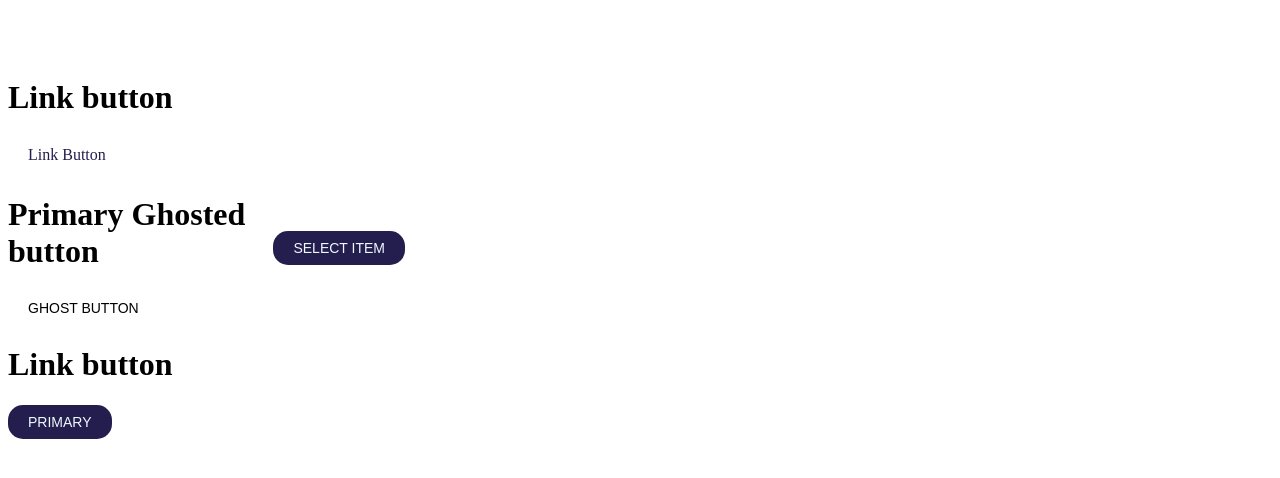
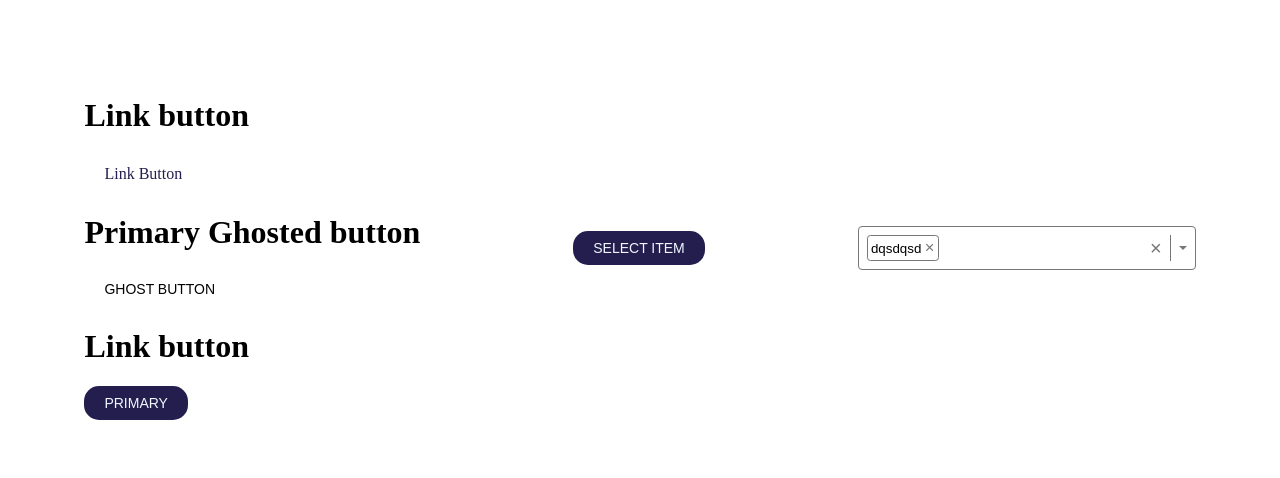
Before and after one commit to gasmighassen/custom_components, a React (Create React App) app: page / in a window 1280 px wide. Shown: the top 478 px of the page. Built offline with nearby package versions, Linux system fonts and the light colour scheme.

Commit message:
select component

```diff
--- a/src/App.tsx
+++ b/src/App.tsx
@@ -1,15 +1,28 @@
-import React from "react";
+import React, { useState } from "react";
 import ButtonGm from "./buttons/ButtonGm";
-import { RightOutlined } from "@ant-design/icons";
 import "./_dist/App.css";
-
-import { data } from "./data/data";
 import DropDownBtn from "./dropDown/DropDownBtn";
 import DropDownItems from "./dropDown/DropDownItems";
+import SelectGm, { Option } from "./Select/SelectGm";
+
+
+
+
 function App() {
+  const targets = [
+    { value: "dqsd", label: "dqsdqsd" },
+    { value: "dqsdqs", label: "qsdqsdqsd" },
+    { value: "dqsdqsd", label: "sqdqsdq" },
+    { value: "qsdqsd", label: "qsdqsd" },
+    { value: "dqsdq", label: "dqsdqsd" },
+    { value: "qsdqsd", label: "dqsdqsd" },
+    { value: "es2dqsdqs", label: "dqsdqsd" },
+  ];
   const test = () => {
     console.log("tested");
   };
+  const [value, setValue] = useState<Option[]>([targets[0]]);
+
   return (
     <div className="App">
       <div className="buttons-container">
@@ -40,6 +53,13 @@ function App() {
         <DropDownItems>Lorem, ipsum dolor.</DropDownItems>
         <DropDownItems>Lorem ipsum dolor sit amet consectetur.</DropDownItems>
       </DropDownBtn>
+
+      <SelectGm
+        options={targets}
+        multiple
+        value={value}
+        onChange={(option) => setValue(option)}
+      />
     </div>
   );
 }
--- /dev/null
+++ b/src/Select/SelectGm.tsx
@@ -0,0 +1,104 @@
+import React, { useEffect, useState } from "react";
+import "../_dist/SelectGm.css";
+
+export type Option = {
+  value: string;
+  label: string;
+};
+type MultipleSelectProps = {
+  multiple: true;
+  value: Option[];
+  onChange: (value: Option[]) => void;
+};
+
+type SingleSelectProps = {
+  multiple: false;
+  value: Option;
+  onChange: (value: Option | undefined) => void;
+};
+type Props = {
+  options: Option[];
+} & (SingleSelectProps | MultipleSelectProps);
+const SelectGm = ({ multiple, value, onChange, options }: Props) => {
+  const [show, setShow] = useState(false);
+  const [highlightedIndex, setHighlightedIndex] = useState(0);
+  function clearOptions() {
+    multiple ? onChange([]) : onChange(undefined);
+  }
+
+  function selectOption(option: Option) {
+    if (multiple) {
+      if (value.includes(option)) {
+        onChange(value.filter((o) => o !== option));
+      } else {
+        onChange([...value, option]);
+      }
+    } else {
+      if (option !== value) onChange(option);
+    }
+  }
+
+  function isOptionSelected(option: Option) {
+    return multiple ? value.includes(option) : option === value;
+  }
+
+  useEffect(() => {
+    if (show) setHighlightedIndex(0);
+  }, [show]);
+  return (
+    <div
+      className="sl-container"
+      onBlur={() => setShow(false)}
+      onClick={() => setShow((prev) => !prev)}
+    >
+      <span className="sl-value">
+        {multiple
+          ? value.map((v, i) => (
+              <button
+                key={i}
+                onClick={(e) => {
+                  e.stopPropagation();
+                  selectOption(v);
+                }}
+                className="option-badge"
+              >
+                {v.label}
+                <span className="remove-btn">&times;</span>
+              </button>
+            ))
+          : value.label}
+      </span>
+      <button
+        className="clear-btn"
+        onClick={(e) => {
+          e.stopPropagation();
+          clearOptions();
+        }}
+      >
+        &times;
+      </button>
+      <div className="sl-divider"></div>
+      <div className="sl-caret"></div>
+      <ul className={`sl-options ${show ? "show" : ""}`}>
+        {options.map((option, index) => (
+          <li
+            onClick={(e) => {
+              e.stopPropagation();
+              selectOption(option);
+              setShow(false);
+            }}
+            onMouseEnter={() => setHighlightedIndex(index)}
+            key={index}
+            className={`option ${isOptionSelected(option) ? "selected" : ""} ${
+              index === highlightedIndex ? "highlighted" : ""
+            }`}
+          >
+            {option.label}
+          </li>
+        ))}
+      </ul>
+    </div>
+  );
+};
+
+export default SelectGm;
--- a/src/_dist/DropDownBtn.css
+++ b/src/_dist/DropDownBtn.css
@@ -7,11 +7,11 @@
   100% {
     opacity: 1;
     top: 100%;
-    left: 3%;
+    left: 11%;
   }
 }
 .dd-container {
-  width: 100%;
+  width: max-content;
   height: 100%;
   display: flex;
   align-items: center;
@@ -22,13 +22,13 @@
   height: max-content;
 }
 .list-items {
-  width: 100%;
+  width: max-content;
   list-style: none;
   padding: 0;
   margin: 1%;
   position: absolute;
   top: 100%;
-  left: 3%;
+  left: 11%;
   z-index: 9;
   animation: slideDown 700ms ease-in-out;
 }
--- /dev/null
+++ b/src/_dist/SelectGm.css
@@ -0,0 +1,91 @@
+.sl-container {
+  position: relative;
+  width: 20em;
+  min-height: 1.5em;
+  border: 0.05em solid #777;
+  display: flex;
+  align-items: center;
+  gap: 0.5em;
+  padding: 0.5em;
+  border-radius: 0.25em;
+  outline: none;
+}
+.sl-value {
+  flex-grow: 1;
+  display: flex;
+  gap: 0.5em;
+  flex-wrap: wrap;
+}
+.clear-btn {
+  background: none;
+  color: #777;
+  border: none;
+  outline: none;
+  cursor: pointer;
+  padding: 0;
+  font-size: 1.25em;
+}
+.sl-divider {
+  background-color: #777;
+  align-self: stretch;
+  width: 0.05em;
+}
+.sl-caret {
+  translate: 0 25%;
+  border: 0.25em solid transparent;
+  border-top-color: #777;
+}
+.sl-options {
+  position: absolute;
+  margin: 0;
+  padding: 0;
+  list-style: none;
+  display: none;
+  max-height: 15em;
+  overflow-y: auto;
+  border: 0.05em solid #777;
+  border-radius: 0.25em;
+  width: 100%;
+  left: 0;
+  top: calc(100% + 0.25em);
+  background-color: white;
+  z-index: 100;
+}
+.sl-options.show {
+  display: block;
+}
+.option {
+  padding: 0.25em 0.5em;
+  cursor: pointer;
+}
+.option.selected {
+  background-color: hsl(200, 100%, 70%);
+}
+.option.highlighted {
+  background-color: hsl(200, 100%, 50%);
+  color: white;
+}
+.option-badge {
+  display: flex;
+  align-items: center;
+  border: 0.05em solid #777;
+  border-radius: 0.25em;
+  padding: 0.15em 0.25em;
+  gap: 0.25em;
+  cursor: pointer;
+  background: none;
+  outline: none;
+}
+.option-badge:hover,
+.option-badge:focus {
+  background-color: hsl(0, 100%, 90%);
+  border-color: hsl(0, 100%, 50%);
+}
+.option-badge:hover > .remove-btn,
+.option-badge:focus > .remove-btn {
+  color: hsl(0, 100%, 50%);
+}
+.option-badge > .remove-btn {
+  font-size: 1.25em;
+  color: #777;
+}
--- a/src/assets/DropDownBtn.less
+++ b/src/assets/DropDownBtn.less
@@ -8,12 +8,12 @@
   100% {
     opacity: 1;
     top: 100%;
-    left: 3%;
+    left: 11%;
   }
 }
 
 .dd-container {
-  width: 100%;
+  width: max-content;
   height: 100%;
   display: flex;
   align-items: center;
@@ -24,13 +24,13 @@
   height: max-content;
 }
 .list-items {
-  width: 100%;
+  width: max-content;
   list-style: none;
   padding: 0;
   margin: 1%;
   position: absolute;
   top: 100%;
-  left: 3%;
+  left: 11%;
   z-index: 9;
   animation: slideDown 700ms ease-in-out;
 }
--- /dev/null
+++ b/src/assets/SelectGm.less
@@ -0,0 +1,97 @@
+.sl-container {
+  position: relative;
+  width: 20em;
+  min-height: 1.5em;
+  border: 0.05em solid #777;
+  display: flex;
+  align-items: center;
+  gap: 0.5em;
+  padding: 0.5em;
+  border-radius: 0.25em;
+  outline: none;
+}
+.sl-value {
+  flex-grow: 1;
+  display: flex;
+  gap: 0.5em;
+  flex-wrap: wrap;
+}
+.clear-btn {
+  background: none;
+  color: #777;
+  border: none;
+  outline: none;
+  cursor: pointer;
+  padding: 0;
+  font-size: 1.25em;
+}
+.sl-divider {
+  background-color: #777;
+  align-self: stretch;
+  width: 0.05em;
+}
+
+.sl-caret {
+  translate: 0 25%;
+  border: 0.25em solid transparent;
+  border-top-color: #777;
+}
+.sl-options {
+  position: absolute;
+  margin: 0;
+  padding: 0;
+  list-style: none;
+  display: none;
+  max-height: 15em;
+  overflow-y: auto;
+  border: 0.05em solid #777;
+  border-radius: 0.25em;
+  width: 100%;
+  left: 0;
+  top: calc(100% + 0.25em);
+  background-color: white;
+  z-index: 100;
+}
+.sl-options.show {
+  display: block;
+}
+.option {
+  padding: 0.25em 0.5em;
+  cursor: pointer;
+}
+
+.option.selected {
+  background-color: hsl(200, 100%, 70%);
+}
+
+.option.highlighted {
+  background-color: hsl(200, 100%, 50%);
+  color: white;
+}
+.option-badge {
+  display: flex;
+  align-items: center;
+  border: 0.05em solid #777;
+  border-radius: 0.25em;
+  padding: 0.15em 0.25em;
+  gap: 0.25em;
+  cursor: pointer;
+  background: none;
+  outline: none;
+}
+
+.option-badge:hover,
+.option-badge:focus {
+  background-color: hsl(0, 100%, 90%);
+  border-color: hsl(0, 100%, 50%);
+}
+
+.option-badge:hover > .remove-btn,
+.option-badge:focus > .remove-btn {
+  color: hsl(0, 100%, 50%);
+}
+
+.option-badge > .remove-btn {
+  font-size: 1.25em;
+  color: #777;
+}
--- /dev/null
+++ b/webpack.config.js
@@ -0,0 +1,14 @@
+const createExpoWebpackConfigAsync = require("@expo/webpack-config");
+
+module.exports = async function(env, argv) {
+  const config = await createExpoWebpackConfigAsync(
+    {
+      ...env,
+      babel: {
+        dangerouslyAddModulePathsToTranspile: ["@ui-kitten/components"],
+      },
+    },
+    argv
+  );
+  return config;
+};
```
Also changed, not shown: src/data/data.tsx (+5 -5 lines), tsconfig.json (+2 -8 lines).
